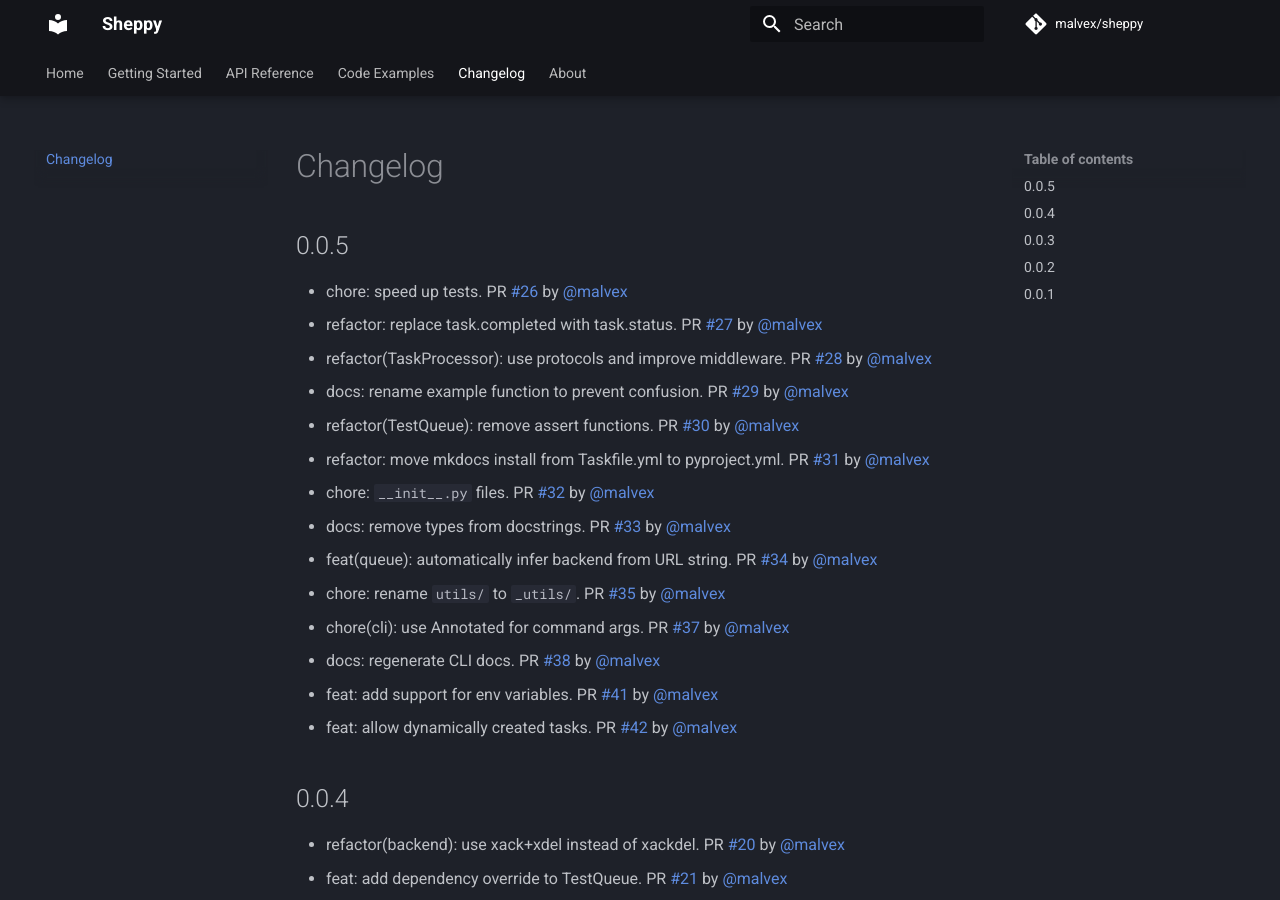
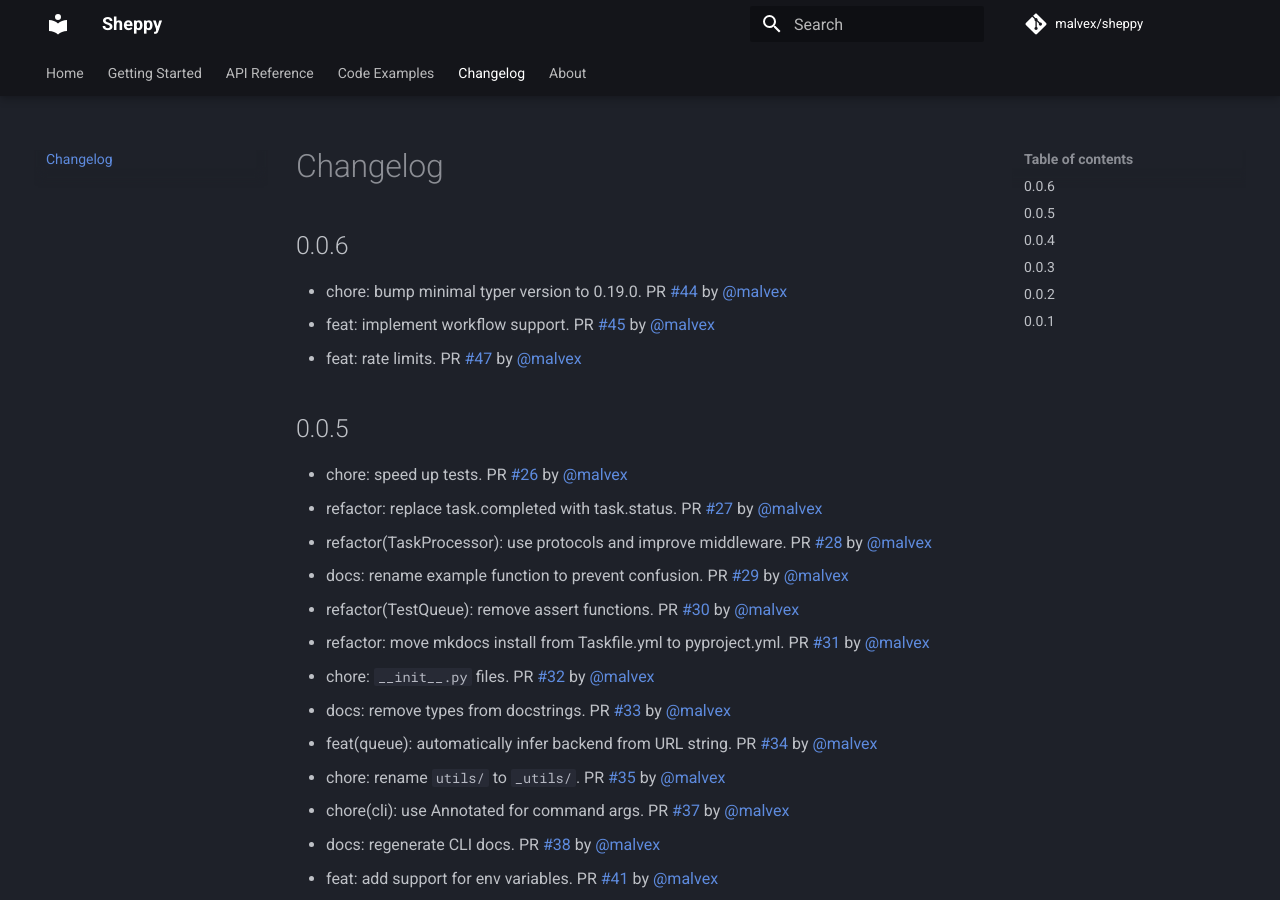
Before and after one commit to malvex/sheppy, an MkDocs documentation site: the page built from docs/changelog.md, in a window 1280 px wide and 900 px high. Built offline with MkDocs 1.6.1 and Material for MkDocs 9.7.7, drawn with Linux system fonts in a browser that asks for light colours; plug-ins that fetch from the network failed and are left out; comment, search, counter and statistics services are not loaded.

Commit message:
Release version 0.0.6

```diff
--- a/docs/changelog.md
+++ b/docs/changelog.md
@@ -1,4 +1,10 @@
 # Changelog
+
+## 0.0.6
+
+* chore: bump minimal typer version to 0.19.0. PR [#44](https://github.com/malvex/sheppy/pull/44) by [@malvex](https://github.com/malvex)
+* feat: implement workflow support. PR [#45](https://github.com/malvex/sheppy/pull/45) by [@malvex](https://github.com/malvex)
+* feat: rate limits. PR [#47](https://github.com/malvex/sheppy/pull/47) by [@malvex](https://github.com/malvex)
 
 ## 0.0.5
 
--- a/src/sheppy/__init__.py
+++ b/src/sheppy/__init__.py
@@ -13,4 +13,4 @@
 from .testqueue import TestQueue as TestQueue
 from .worker import Worker as Worker
 
-__version__ = "0.0.5"
+__version__ = "0.0.6"
```
